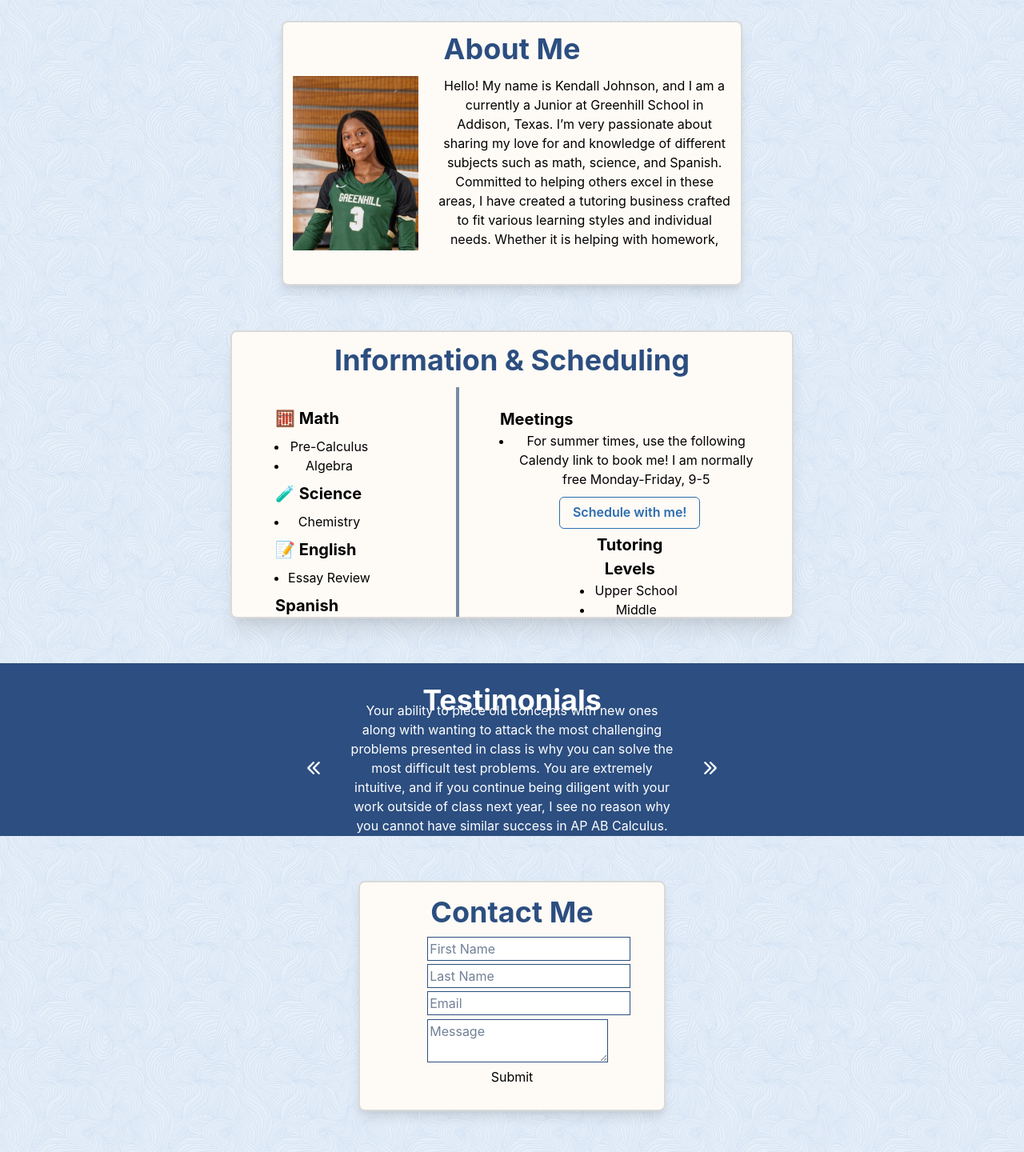
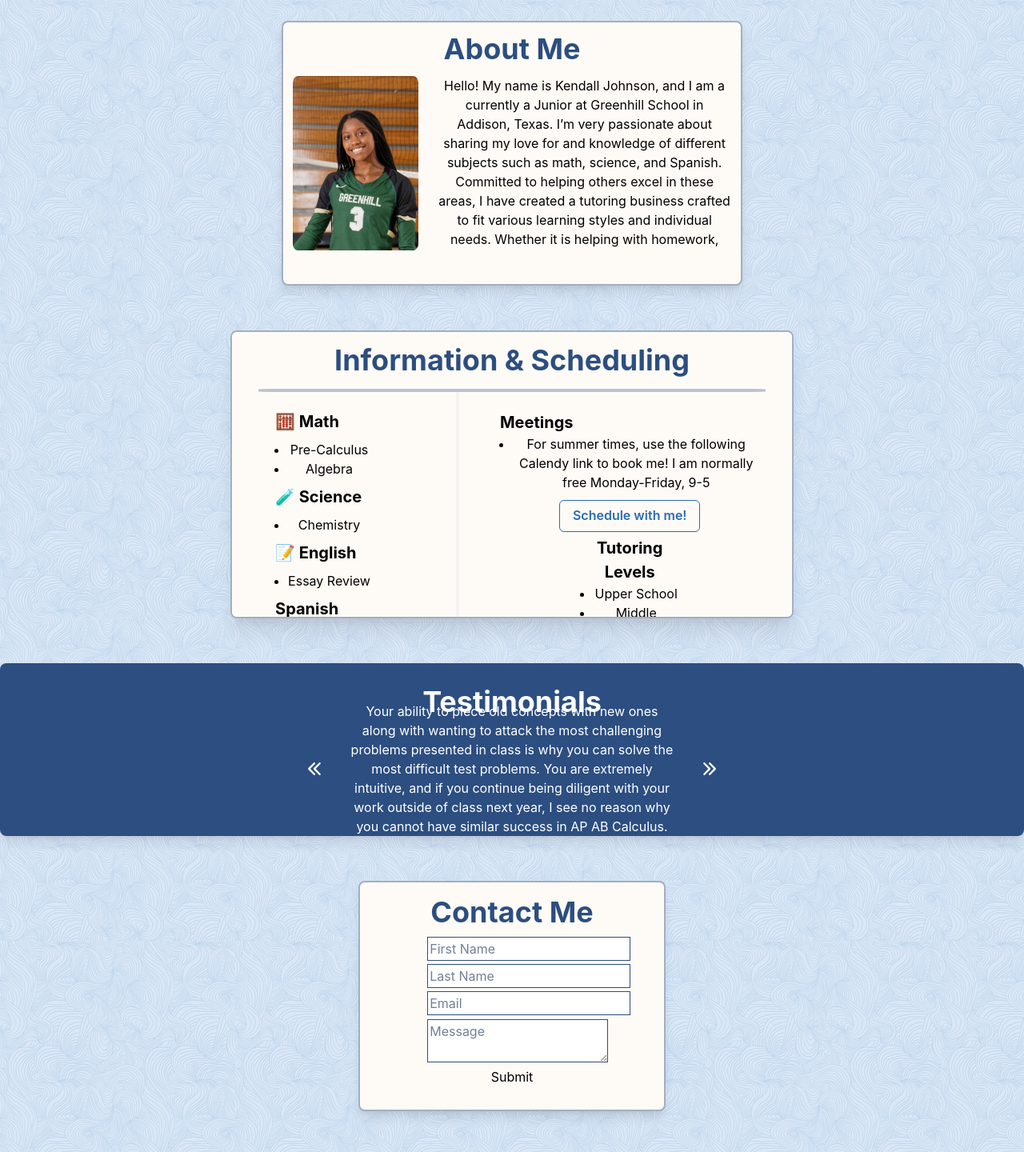
Before and after one commit to Aaronsupa/tutor_page, a React (Vite) app in the folder devc-react-app/: page / in a window 1280 px wide. Shown: the whole page at 80% size. Built offline with nearby package versions, Linux system fonts and the light colour scheme.

Commit message:
Style updates

```diff
--- a/devc-react-app/src/App.css
+++ b/devc-react-app/src/App.css
@@ -8,7 +8,7 @@
   flex-direction: column;
   justify-content: space-between;
   background-image: url("assets/blu.jpeg");
-  background-color: rgba(255,255,255,0.6);
+  background-color: rgba(255, 255, 255, 0.428);
   background-blend-mode: lighten;
 }
 
@@ -47,3 +47,26 @@
 .read-the-docs {
   color: #888;
 }
+
+/* width */
+::-webkit-scrollbar {
+  width: 10px;
+}
+
+/* Track */
+::-webkit-scrollbar-track {
+  background: #f1f1f1;
+  box-shadow: inset 0 0 5px grey;
+  border-radius: 10px;
+}
+
+/* Handle */
+::-webkit-scrollbar-thumb {
+  background: #888;
+  border-radius: 10px;
+}
+
+/* Handle on hover */
+::-webkit-scrollbar-thumb:hover {
+  background: #555;
+}
--- a/devc-react-app/src/components/AboutMe.tsx
+++ b/devc-react-app/src/components/AboutMe.tsx
@@ -17,13 +17,13 @@ function AboutMe() {
     return (
         <>
         <Box w={{ base: "80%", sm: "80%", md: "45%"}} h = {{ base: "25%", sm: "25%", md: "23%"}} display="flex" flexDirection='column' marginTop="2%">
-            <Box bg='#FEFBF6' w='100%' h = '100%' p={3} color='black' borderWidth='2px' borderRadius='lg' borderColor='#D9D9D9' boxShadow='6px 6px #D9D9D9;' shadow='lg' display="flex" alignItems="center" flexDirection="column">
+            <Box bg='#FEFBF6' w='100%' h = '100%' p={3} color='black' borderWidth='2px' borderRadius='lg' borderColor='#2C4E8070' boxShadow='8px 8px #2C4E8070;' shadow='lg' display="flex" alignItems="center" flexDirection="column">
                 <Heading color="#2C4E80">About Me</Heading>
                 <HStack spacing='24px' h = "80%" w = "100%">
                 <Box w='30%' h='90%'>
-                    <Image src={pic} alt='Kendall Johnson' boxSize='100%' objectFit="cover" borderRadius='0.9'/>
+                    <Image src={pic} alt='Kendall Johnson' boxSize='100%' objectFit="cover" borderRadius='4%'/>
                 </Box>
-                <Box w='70%' h='90%' display= 'flex' overflowY="scroll">
+                <Box w='70%' h='90%' display= 'flex' overflowY="auto">
                 Hello! My name is Kendall Johnson, and I am a currently a Junior at Greenhill School in Addison, Texas. I’m very passionate about sharing my love for and knowledge of different subjects such as math, science, and Spanish. Committed to helping others excel in these areas, I have created a tutoring business crafted to fit various learning styles and individual needs. Whether it is helping with homework, preparing for a test, or generally improve your understanding of a certain concept, I would love to work together to achieve your goals.
                 I Look forward to learning with you!
                 </Box>
--- a/devc-react-app/src/components/ContactMe.tsx
+++ b/devc-react-app/src/components/ContactMe.tsx
@@ -64,7 +64,7 @@ function ContactMe() {
     return(
         <>
         <Box w={{ base: "90%", sm: "90%", md: "30%"}}  h = {{ base: "20%", sm: "20%", md: "20%"}} marginBottom="4%">
-            <Box bg='#FEFBF6' w='100%' h = '100%' p={4} color='black' borderWidth='2px' borderRadius='lg' borderColor='#D9D9D9' boxShadow='6px 6px #D9D9D9;' shadow='lg' overflowY="scroll">
+            <Box bg='#FEFBF6' w='100%' h = '100%' p={4} color='black' borderWidth='2px' borderRadius='lg' borderColor='#2C4E8070' boxShadow='6px 6px #2C4E8070;' shadow='lg' overflowY="auto">
             <Flex display="flex" flexDirection="column" justifyContent="space-between">
                 <Heading color="#2C4E80" marginBottom="2%">Contact Me</Heading>
                 <Container w = '70%' display='flex' flexDirection='column' h = "90%">
--- a/devc-react-app/src/components/Information.tsx
+++ b/devc-react-app/src/components/Information.tsx
@@ -15,8 +15,9 @@ function Information() {
     return (
         <>
         <Box w={{base: '95%', sm: '90%', md:'55%' }} h = {{base: '30%', sm: '25%', md:'25%' }}>
-          <Box bg='#FEFBF6' w='100%' h = '100%' color='black' borderWidth='2px' borderRadius='lg' borderColor='#D9D9D9' boxShadow='6px 6px #D9D9D9;' shadow='xl' display="flex" alignItems="center" overflowY="scroll" flexDirection="column">
+          <Box bg='#FEFBF6' w='100%' h = '100%' color='black' borderWidth='2px' borderRadius='lg' borderColor='#2C4E8070' boxShadow='6px 6px #2C4E8070;' shadow='xl' display="flex" alignItems="center" overflowY="auto" flexDirection="column">
             <Heading color="#2C4E80" marginBottom="2%" marginTop="2%"> Information & Scheduling</Heading>
+            <Divider orientation='horizontal' borderColor="#1F417280" borderWidth='2px' w='90%' borderRadius="10%"></Divider>
             <HStack spacing='10px' h = "90%" w = "100%">
               <VStack spacing='24px' h = "100%" w = "40%">
                 <Box w='60%' h='100%' display="flex" justifyContent="left" alignItems='center' >
@@ -38,7 +39,7 @@ function Information() {
                   </Stack>
                 </Box>
               </VStack>
-              <Divider orientation='vertical' borderColor="#1F4172" borderWidth='2px' h='100%'></Divider>
+              <Divider orientation='vertical' borderColor="#F0F0F0" borderWidth='2px' h='99%'></Divider>
               <VStack spacing='24px' h = {{base: '100%', sm: '100%', md:'85%'}} w = "60%" display="flex" justifyContent="space-between">
                 <Box w='80%' h={{base: '80%', sm: '80%', md:'50%'}} bg='#FEFAF6' display="flex" flexDirection="column" justifyContent="space-between">
                   <Text  fontSize={{base: 'sm', sm: 'xl', md:'xl'}} alignItems="center" display="flex" as="b">Meetings</Text>
--- a/devc-react-app/src/components/Testimonials.tsx
+++ b/devc-react-app/src/components/Testimonials.tsx
@@ -44,7 +44,7 @@ function Testimonials() {
 
     return(
         <>
-        <Box w={{ base: "100%", sm: "100%", md: "100%"}} bg="#2C4E80" h={{ base: "15%", sm: "15%", md: "15%"}} alignItems="center" display="flex" flexDirection="column">
+        <Box w={{ base: "100%", sm: "100%", md: "100%"}} bg="#2C4E80" h={{ base: "15%", sm: "15%", md: "15%"}} alignItems="center" display="flex" flexDirection="column" borderWidth='2px' borderRadius='lg' borderColor='#2C4E8070' boxShadow='8px 8px #2C4E8070;' shadow='lg'>
             <Box h={{ base: "30%", sm: "30%", md: "10%"}} marginTop="2%">
                 <Heading fontSize={{base: '2xl', sm: '2xl', md:'4xl'}} size='xl' color='#FFFFFF' display='flex'>
                 Testimonials
```
Also changed, not shown: devc-react-app/src/assets/blue.jpeg (added), devc-react-app/src/assets/bluebackground.jpeg (added).
